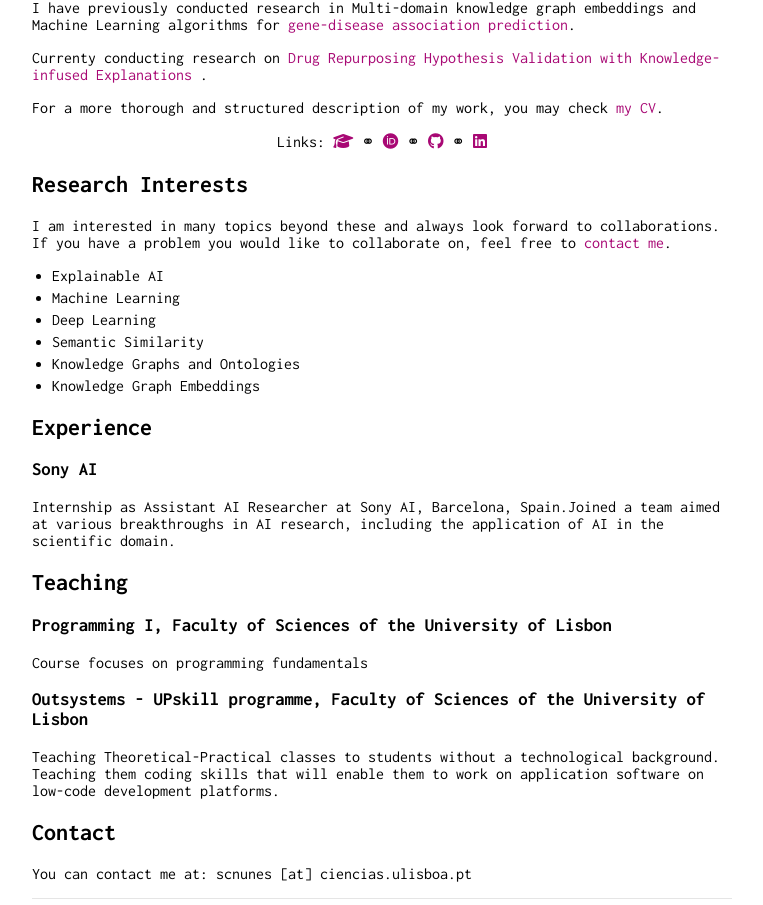
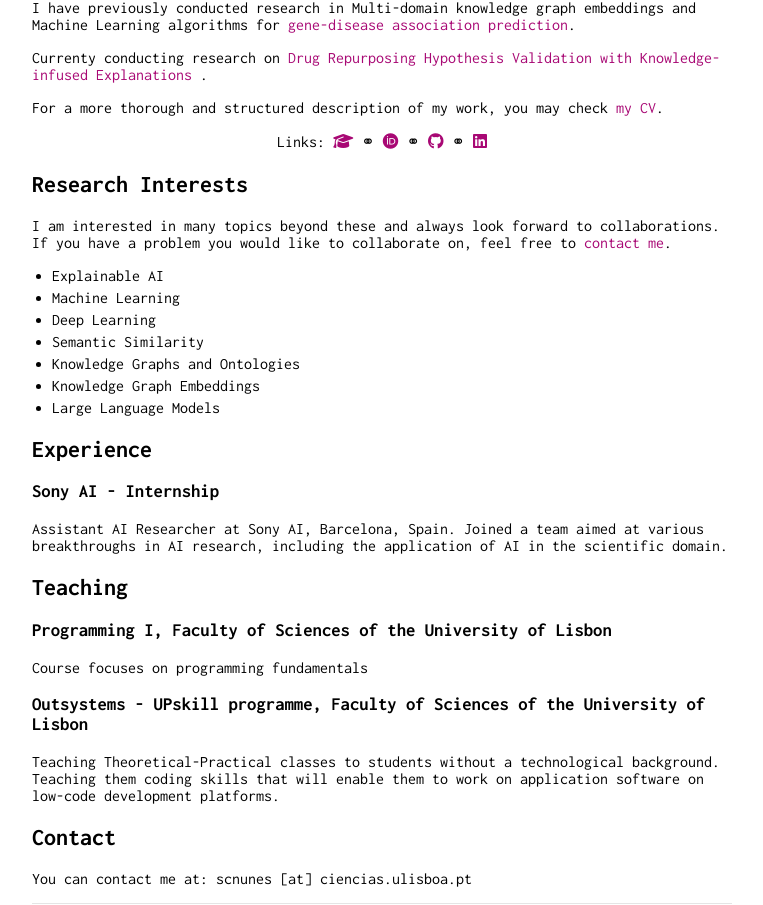
Before and after one commit to SusanaPNunes/susanapnunes.github.io, a Jekyll site: the page built from index.md, in a window 1280 px wide, cut to the strip 430-1335 px from the top of the page. Shown: the whole strip, without its empty margins (258-1021 px from the left). Built offline with Jekyll 4.4.1, drawn with Linux system fonts in a browser that asks for light colours; nearby versions of some CDN libraries.

Commit message:
Update index.md

```diff
--- a/index.md
+++ b/index.md
@@ -38,12 +38,13 @@ I am interested in many topics beyond these and always look forward to collabora
 * Semantic Similarity
 * Knowledge Graphs and Ontologies
 * Knowledge Graph Embeddings
+* Large Language Models
 
 ## Experience
 
-### Sony AI
+### Sony AI - Internship
 
-Internship as Assistant AI Researcher at Sony AI, Barcelona, Spain.Joined a team aimed at various breakthroughs in AI research, including the application of AI in the scientific domain.
+Assistant AI Researcher at Sony AI, Barcelona, Spain. Joined a team aimed at various breakthroughs in AI research, including the application of AI in the scientific domain.
 
 ## Teaching
 
```
